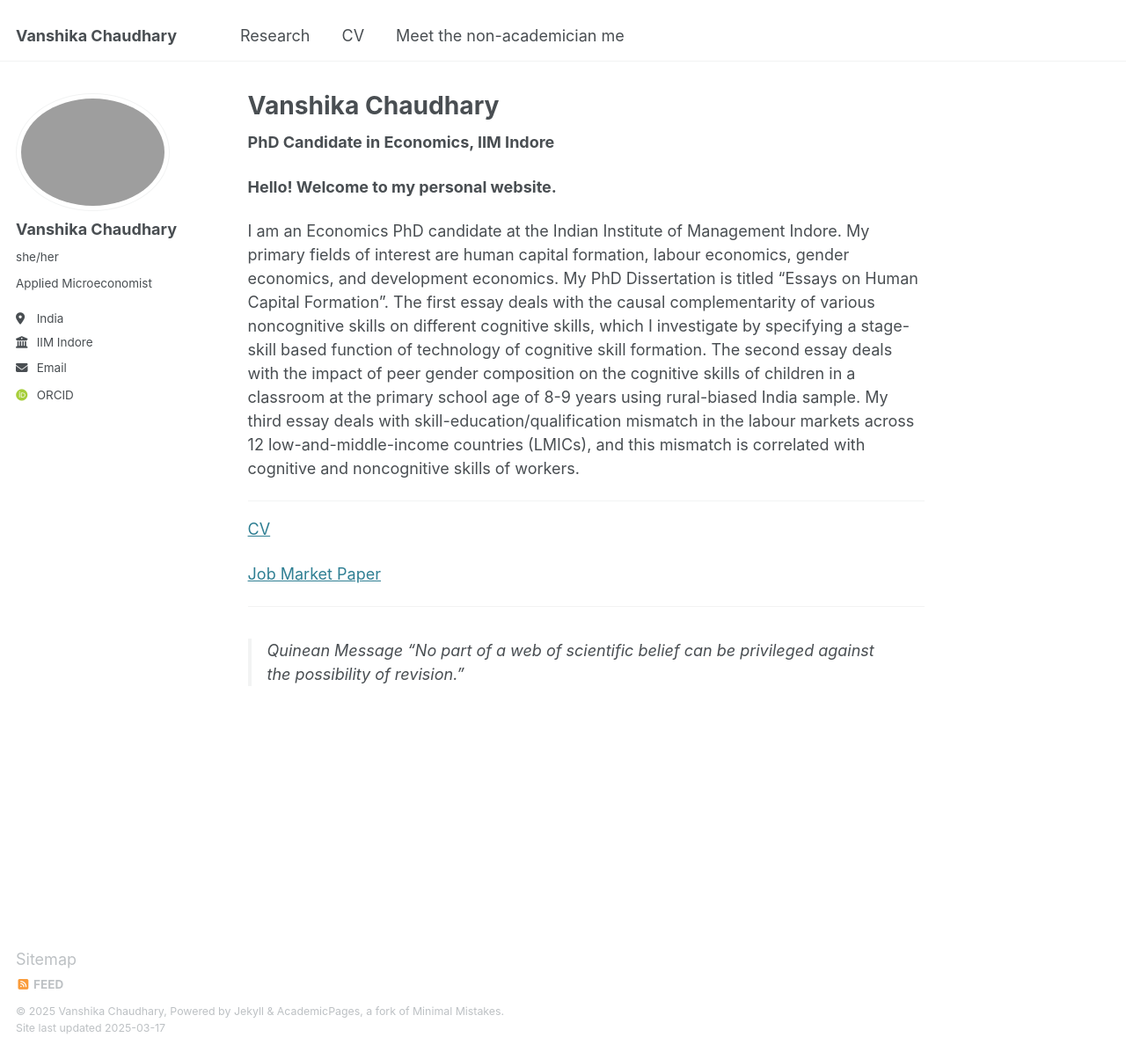
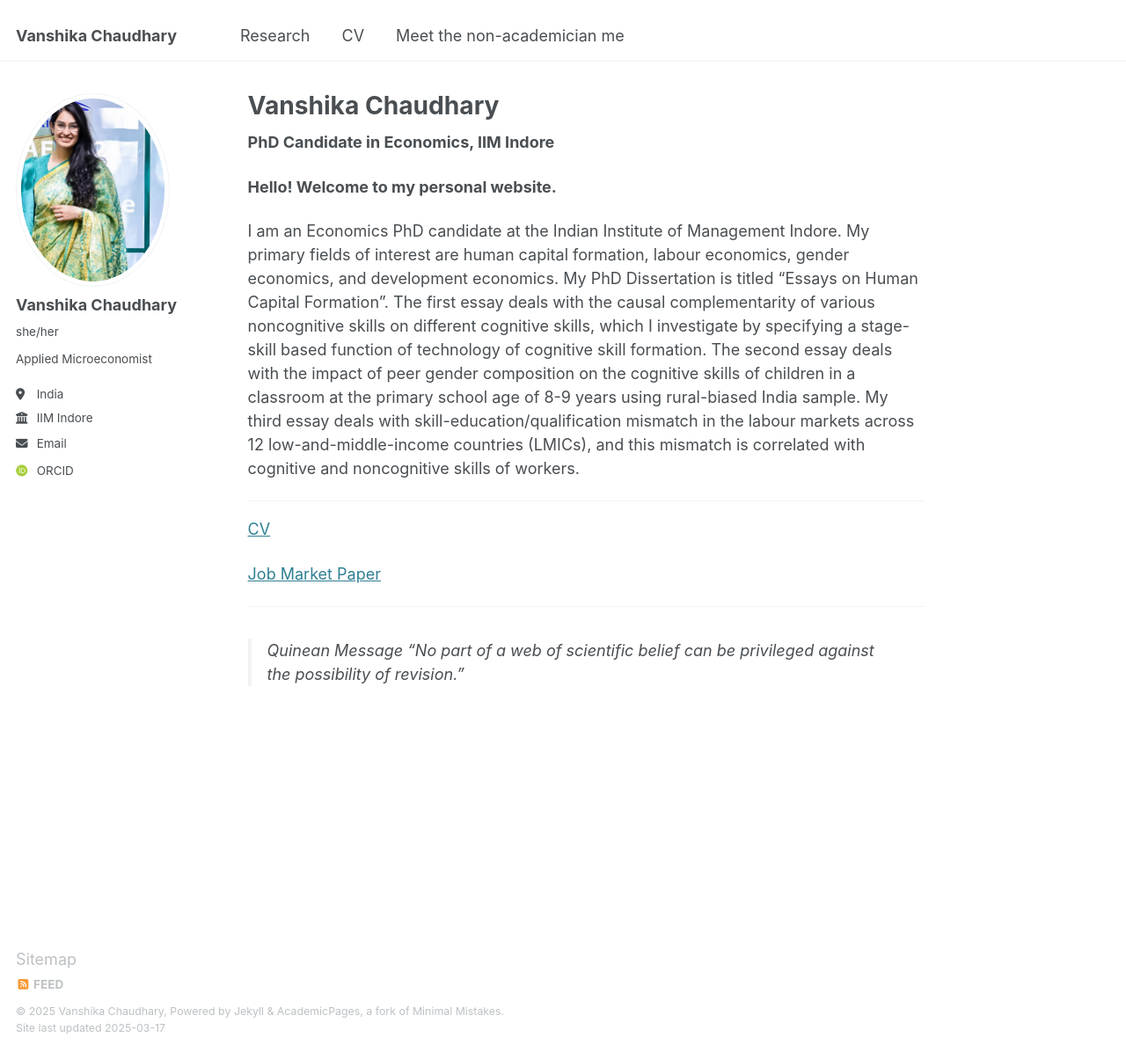
Before and after one commit to vanshika-chaudhary-economics/vanshika-chaudhary-economics.github.io, a Jekyll site: the page built from _pages/about.md, in a window 1280 px wide and 1196 px high. Shown: the whole window at 88% size. Built offline with Jekyll 4.4.1, drawn with Linux system fonts in a browser that asks for light colours; some web fonts are replaced.

Commit message:
Update _config.yml

```diff
--- a/_config.yml
+++ b/_config.yml
@@ -22,7 +22,7 @@ repository               : "academicpages/academicpages.github.io"
 #               Additional customization can be done by editing /_includes/author-profile.html
 author:
   # Biographic information
-  avatar           : "Vanshika.png"
+  avatar           : "Vanshika.jpg"
   name             : "Vanshika Chaudhary"
   pronouns         : "she/her"
   bio              : "Applied Microeconomist"
```
